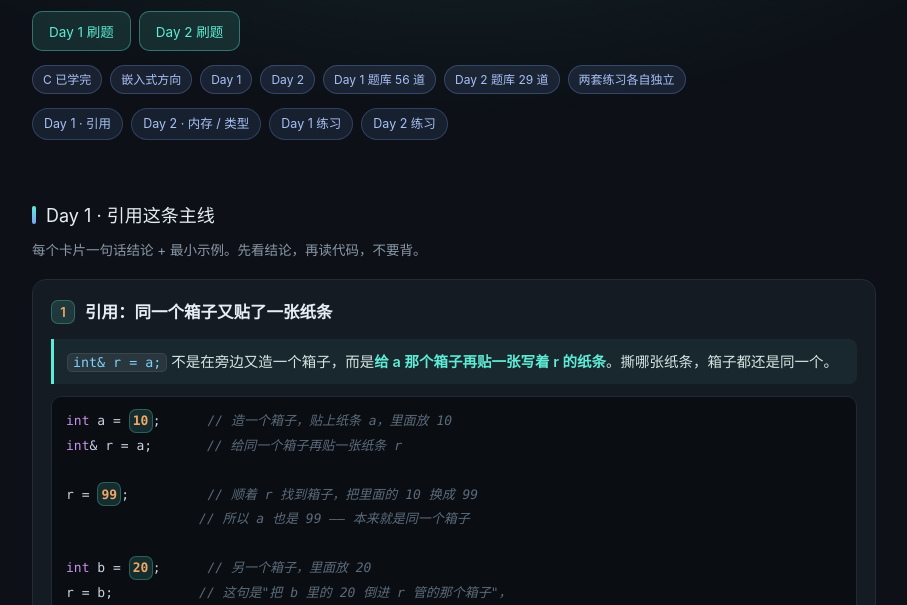
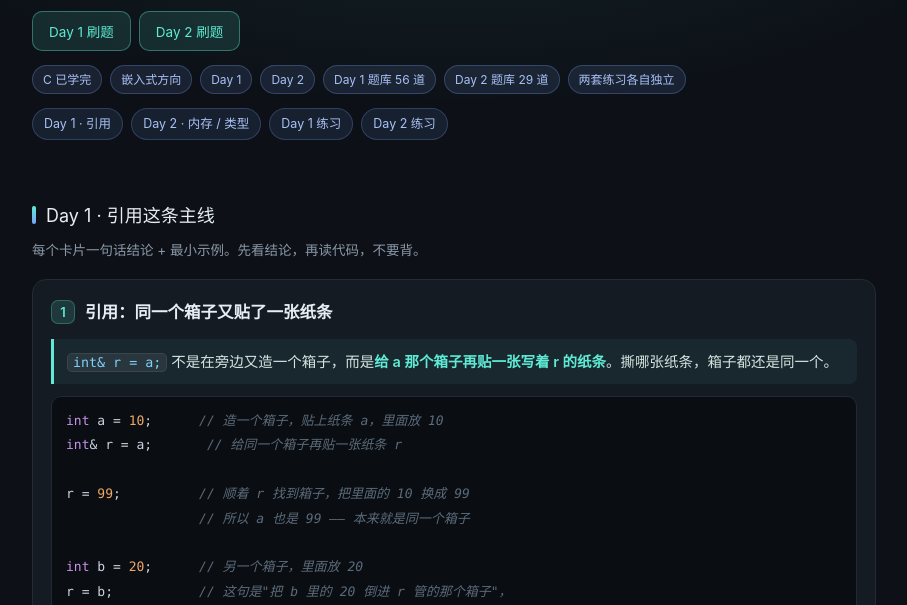
Before and after one commit to zijiashanggan/cpp-study, a plain HTML site: page index.html in a window 1280 px wide. Shown: the part 176-781 px from the top of the page, without its empty margins (186-1093 px from the left). Drawn offline with Linux system fonts and the light colour scheme.

Commit message:
?????????????????? .n ???????

```diff
--- a/index.html
+++ b/index.html
@@ -123,7 +123,8 @@
   .t { color: #7dd3fc; }
   .s { color: #a5e075; }
   .c { color: #5c6b7a; font-style: italic; }
-  .n { color: #f0a868; }
+  /* 数字 token 用 .num：.n 是卡片编号徽章（24×24），两者不能共用类名 */
+  .num { color: #f0a868; }
 
   ul.pts { margin: 10px 0 0; padding-left: 18px; font-size: 14px; color: #b9c4d1; }
   ul.pts li { margin: 5px 0; }
@@ -1077,7 +1078,7 @@ function hl(src) {
   return esc.replace(re, function (m, c1, c2, c3, word, num) {
     if (c1) return '<span class="c">' + m + '</span>';
     if (c2 || c3) return '<span class="s">' + m + '</span>';
-    if (num) return '<span class="n">' + m + '</span>';
+    if (num) return '<span class="num">' + m + '</span>';
     if (word) {
       if (KEY.indexOf(word) > -1) return '<span class="k">' + m + '</span>';
       if (TYP.indexOf(word) > -1) return '<span class="t">' + m + '</span>';
```
